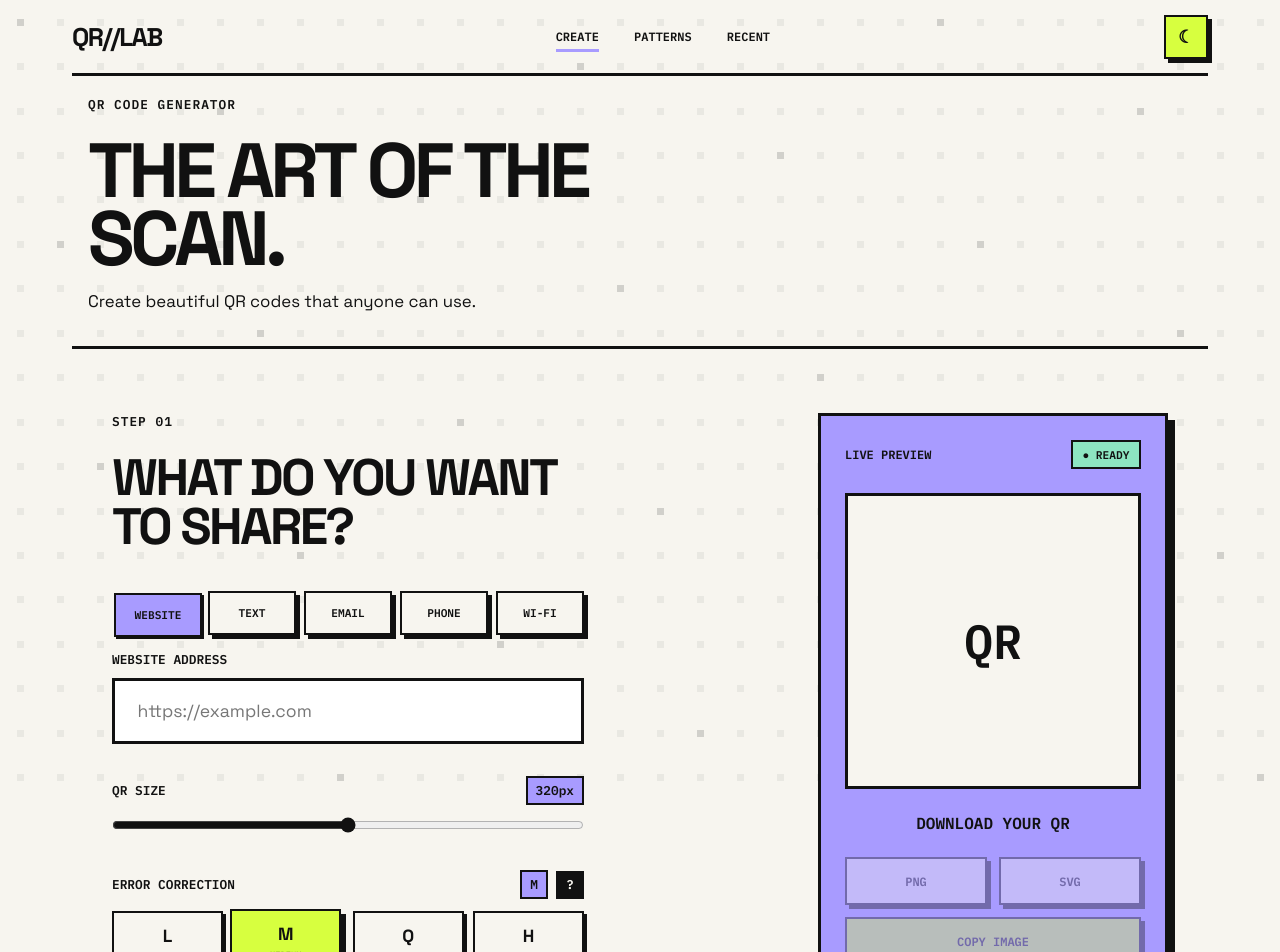
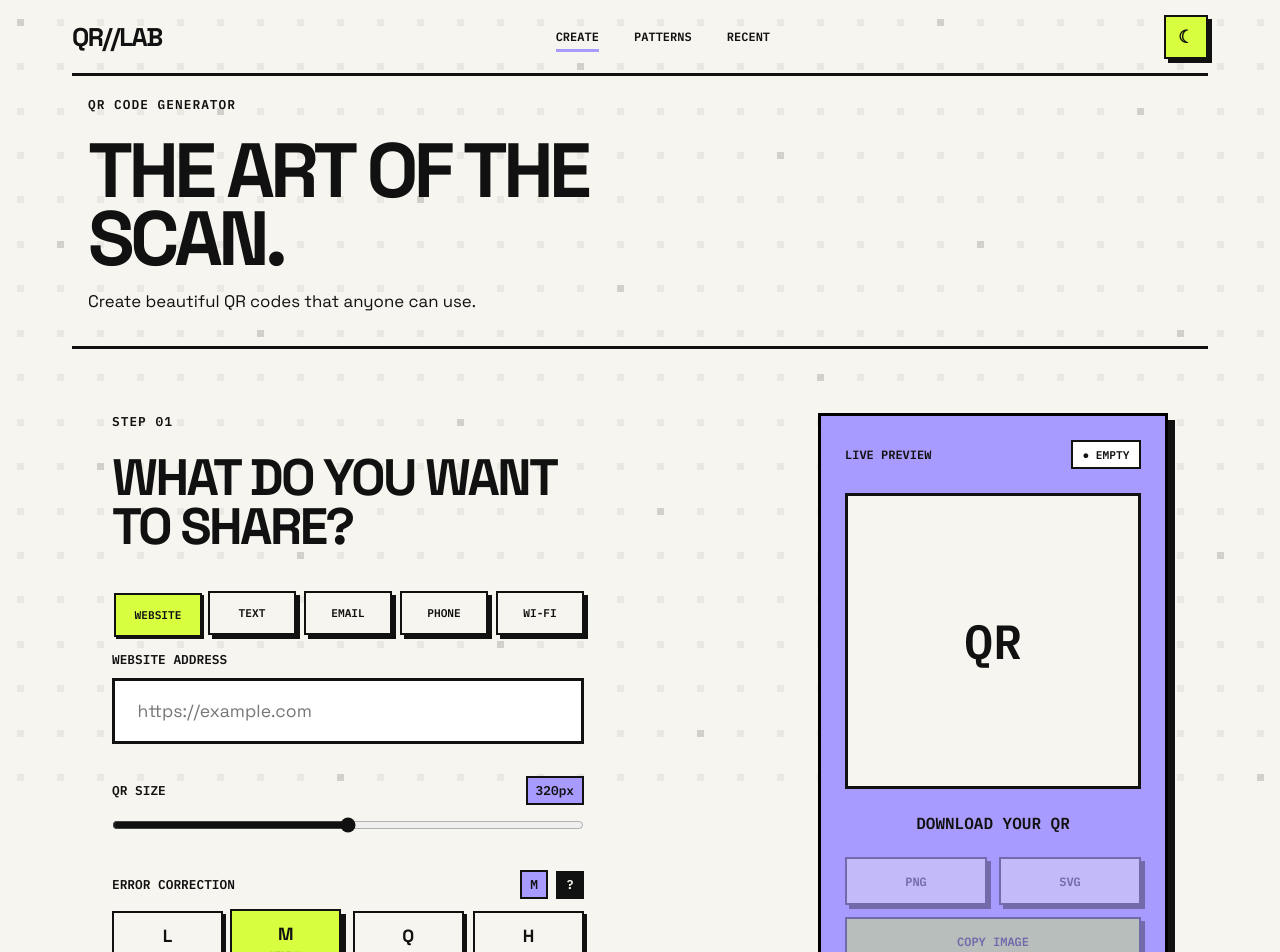
Before and after one commit to banananeo/QR_CODE_GENERATOR, a React (Vite) app: page / in a window 1280 px wide. Shown: the top 952 px of the page. Built offline with nearby package versions, Linux system fonts and the light colour scheme.

Commit message:
Added Scan Validation Checks

```diff
--- a/src/App.css
+++ b/src/App.css
@@ -234,7 +234,7 @@
   margin-top: 1rem;
 }
 
-.type-button,
+
 .input-group input,
 .status,
 .theme-button {
@@ -312,6 +312,7 @@
 
   border: var(--border-thick);
   box-shadow: var(--shadow-large);
+  border-color: #000000;
 
   padding: var(--space-md);
 }
@@ -436,7 +437,7 @@
 
 
 .type-button.active {
-  background-color: var(--color-lavender);
+  background-color: var(--color-acid);
   color: #111111;
 
   transform: translate(2px, 2px);
@@ -1390,7 +1391,7 @@
 }
 
 .pattern-card.active {
-  background-color: var(--color-lavender);
+  background-color: var(--color-acid);
 
   transform: translate(2px, 2px);
   box-shadow: 2px 2px 0 var(--color-black);
@@ -2210,8 +2211,91 @@
   color: var(--color-acid);
 }
 
-/* Recent card tag: light fill needs dark text, so use acid fill instead */
+
 .app.dark-mode .recent-card-index {
   background: var(--color-acid);
   color: #111111;
 }
+
+.app.dark-mode .type-button {
+  background: none;
+  color: #f7f5ef;
+}
+
+
+.app.dark-mode .type-button.active {
+  background-color: var(--color-acid);
+  color: black;
+}
+
+.app.app.dark-mode .qr-placeholder {
+  border: #000000;
+}
+
+.app.app.dark-mode .pattern-card.active {
+  background-color: var(--color-acid);
+  color: black;
+}
+
+.app.app.dark-mode .pattern-preview {
+  background-color: #111111;
+}
+
+/* Error Messages */
+.scan-warning {
+  margin-top: var(--space-sm);
+  padding: 0.75rem 0.9rem;
+
+  background: var(--color-acid);
+  color: #111111;
+
+  border: var(--border-thin);
+  box-shadow: 3px 3px 0 var(--color-black);
+
+  font-family: "IBM Plex Mono", monospace;
+  font-size: 0.68rem;
+  line-height: 1.5;
+}
+
+.scan-warning strong {
+  display: block;
+  margin-bottom: 0.4rem;
+  font-weight: 700;
+  letter-spacing: 0.04em;
+}
+
+.scan-warning ul {
+  padding-left: 1.1rem;
+}
+
+.scan-warning li+li {
+  margin-top: 0.3rem;
+}
+
+.scan-warning p {
+  margin: 0;
+}
+
+.scan-warning-error {
+  background: var(--color-pink);
+}
+
+.status-ok {
+  background-color: var(--color-mint);
+  color: #111111;
+}
+
+.status-warn {
+  background-color: var(--color-acid);
+  color: #111111;
+}
+
+.status-bad {
+  background-color: var(--color-pink);
+  color: #111111;
+}
+
+.status-empty {
+  background-color: var(--color-surface);
+  color: #111111;
+}
--- a/src/App.jsx
+++ b/src/App.jsx
@@ -1,8 +1,10 @@
 import "./App.css";
 import { useEffect, useRef, useState } from "react";
+import { getScanWarnings } from "./getScanWarnings";
 import {
   renderCustomQR,
   createCustomQRSVG,
+  getModuleCount,
 } from "./customQrRenderer";
 import InteractiveBackground from "./InteractiveBackground";
 
@@ -122,6 +124,14 @@ const qrPresets = [
     qrPattern: "diamond",
   },
 ];
+const normalizeUrl = (value) => {
+  const trimmed = value.trim();
+
+  // keep it as typed if it already has a scheme (http://, https://, ftp://)
+  return /^[a-z][a-z0-9+.-]*:\/\//i.test(trimmed)
+    ? trimmed
+    : `https://${trimmed}`;
+};
 
 /* ==================== MAIN ==================== */
 
@@ -171,14 +181,25 @@ function App() {
     }
 
     if (type === "website") {
+      if (/\s/.test(trimmed)) {
+        return "Website address can't contain spaces.";
+      }
+
       try {
-        const url = new URL(trimmed);
+        const url = new URL(normalizeUrl(trimmed));
 
         if (!["http:", "https:"].includes(url.protocol)) {
           return "Please enter a valid HTTP or HTTPS URL.";
         }
+
+        const labels = url.hostname.split(".");
+        const tld = labels[labels.length - 1];
+
+        if (labels.length < 2 || tld.length < 2) {
+          return "Please enter a valid website, like www.example.com";
+        }
       } catch {
-        return "Please enter a valid website URL.";
+        return "Please enter a valid website, like www.example.com";
       }
     }
 
@@ -232,6 +253,11 @@ function App() {
     if (selectedType === "phone") {
       return `tel:${content}`;
     }
+    if (selectedType === "website") {
+      return normalizeUrl(content);
+    }
+
+    return content;
 
     return content;
   })();
@@ -286,6 +312,32 @@ function App() {
   const [gradientStart, setGradientStart] = useState("#111111");
   const [gradientEnd, setGradientEnd] = useState("#A89BFF");
 
+  /* ==================== SCAN RELIABILITY ==================== */
+  const moduleCount = qrValue
+    ? getModuleCount(qrValue, errorCorrection)
+    : null;
+
+  const tooLong = Boolean(qrValue) && moduleCount === null;
+
+  const moduleSize = moduleCount
+    ? (qrSize - qrMargin * 2) / moduleCount
+    : Infinity;
+
+  const scanWarnings =
+    qrValue && !tooLong
+      ? getScanWarnings({
+        foregroundColor,
+        backgroundColor,
+        gradientEnabled,
+        gradientStart,
+        gradientEnd,
+        margin: qrMargin,
+        moduleSize,
+        pattern: qrPattern,
+        errorCorrection,
+      })
+      : [];
+
   /* ==================== PRESETS ==================== */
   const applyPreset = (preset) => {
     setForegroundColor(preset.foregroundColor);
@@ -325,7 +377,7 @@ function App() {
     let cancelled = false;
 
     const generateQR = async () => {
-      if (!qrCanvasRef.current || !qrValue) {
+      if (!qrCanvasRef.current || !qrValue || tooLong) {
         return;
       }
 
@@ -450,8 +502,10 @@ function App() {
     link.href = url;
 
     link.click();
+    setTimeout(() => {
+      URL.revokeObjectURL(url);
+    }, 1000);
 
-    URL.revokeObjectURL(url);
   };
 
   /* LOCAL STORAGE */
@@ -697,7 +751,6 @@ function App() {
                 }
               />
             </div>
-            {/* ==================== ERROR CORRECTION ==================== */}
 
             {/* ==================== ERROR CORRECTION ==================== */}
 
@@ -1189,9 +1242,23 @@ function App() {
                   LIVE PREVIEW
                 </span>
 
-                <span className="status">
-                  ● READY
-                </span>
+                {(() => {
+                  let label = "● SCANNABLE";
+                  let tone = "ok";
+
+                  if (!qrValue) {
+                    label = "● EMPTY";
+                    tone = "empty";
+                  } else if (error || tooLong) {
+                    label = "● INVALID";
+                    tone = "bad";
+                  } else if (scanWarnings.length > 0) {
+                    label = "● CHECK";
+                    tone = "warn";
+                  }
+
+                  return <span className={`status status-${tone}`}>{label}</span>;
+                })()}
               </div>
 
               {/* ==================== QR PREVIEW ==================== */}
@@ -1223,11 +1290,26 @@ function App() {
                   </span>
                 )}
               </div>
+              {tooLong && (
+                <div className="scan-warning scan-warning-error" role="alert">
+                  <strong>CONTENT TOO LONG</strong>
+                  <p>
+                    This much data can't fit in a QR code at this error correction level.
+                    Shorten it or lower the error correction.
+                  </p>
+                </div>
+              )}
 
-              {/* ==================== HIDDEN SVG SOURCE ==================== */}
-
-
-
+              {scanWarnings.length > 0 && (
+                <div className="scan-warning" role="status">
+                  <strong>⚠ SCAN WARNING</strong>
+                  <ul>
+                    {scanWarnings.map((warning) => (
+                      <li key={warning}>{warning}</li>
+                    ))}
+                  </ul>
+                </div>
+              )}
 
               {/* ==================== DOWNLOAD ==================== */}
 
--- a/src/customQrRenderer.js
+++ b/src/customQrRenderer.js
@@ -266,6 +266,7 @@ function moduleToSVG(
     }
 }
 
+
 export async function renderCustomQR({
     value,
     size = 320,
@@ -375,7 +376,7 @@ export function createCustomQRSVG({
     errorCorrection = "M",
     gradientEnabled = false,
     gradientStart = "#111111",
-    gradientEnd = "#A89BFF"
+    gradientEnd = "#A89BFF",
 }) {
     if (!value) return null;
 
@@ -386,22 +387,23 @@ export function createCustomQRSVG({
     const moduleCount = qr.modules.size;
     const availableSize = size - margin * 2;
     const moduleSize = availableSize / moduleCount;
+    const selectedPattern = PATTERN_TYPES[pattern] || "classic";
+
+    // parts must exist BEFORE anything is pushed into it
+    const parts = [];
+
+    parts.push(
+        `<svg xmlns="http://www.w3.org/2000/svg" width="${size}" height="${size}" viewBox="0 0 ${size} ${size}">`
+    );
+
     let moduleFill = foregroundColor;
+
     if (gradientEnabled) {
         parts.push(
             `<defs><linearGradient id="qr-gradient" gradientUnits="userSpaceOnUse" x1="${margin}" y1="${margin}" x2="${size - margin}" y2="${size - margin}"><stop offset="0" stop-color="${gradientStart}"/><stop offset="1" stop-color="${gradientEnd}"/></linearGradient></defs>`
         );
         moduleFill = "url(#qr-gradient)";
     }
-
-    const selectedPattern =
-        PATTERN_TYPES[pattern] || "classic";
-
-    const parts = [];
-
-    parts.push(
-        `<svg xmlns="http://www.w3.org/2000/svg" width="${size}" height="${size}" viewBox="0 0 ${size} ${size}">`
-    );
 
     parts.push(
         `<rect width="${size}" height="${size}" fill="${backgroundColor}"/>`
@@ -411,9 +413,6 @@ export function createCustomQRSVG({
         for (let column = 0; column < moduleCount; column++) {
             if (!qr.modules.get(row, column)) continue;
 
-            const x = margin + column * moduleSize;
-            const y = margin + row * moduleSize;
-
             const isFinderArea =
                 (column < 7 && row < 7) ||
                 (column >= moduleCount - 7 && row < 7) ||
@@ -421,45 +420,28 @@ export function createCustomQRSVG({
 
             if (isFinderArea) continue;
 
-            moduleToSVG(
-                parts,
-                selectedPattern,
-                x,
-                y,
-                moduleSize,
-                foregroundColor
-            );
+            const x = margin + column * moduleSize;
+            const y = margin + row * moduleSize;
+
+            // moduleFill instead of foregroundColor, so the gradient applies
+            moduleToSVG(parts, selectedPattern, x, y, moduleSize, moduleFill);
         }
     }
 
-    drawFinderSVG(
-        parts,
-        margin,
-        margin,
-        moduleSize,
-        foregroundColor,
-        backgroundColor
-    );
-
-    drawFinderSVG(
-        parts,
-        margin + (moduleCount - 7) * moduleSize,
-        margin,
-        moduleSize,
-        foregroundColor,
-        backgroundColor
-    );
-
-    drawFinderSVG(
-        parts,
-        margin,
-        margin + (moduleCount - 7) * moduleSize,
-        moduleSize,
-        foregroundColor,
-        backgroundColor
-    );
+    // Finder patterns stay solid (same as your canvas version)
+    drawFinderSVG(parts, margin, margin, moduleSize, foregroundColor, backgroundColor);
+    drawFinderSVG(parts, margin + (moduleCount - 7) * moduleSize, margin, moduleSize, foregroundColor, backgroundColor);
+    drawFinderSVG(parts, margin, margin + (moduleCount - 7) * moduleSize, moduleSize, foregroundColor, backgroundColor);
 
     parts.push("</svg>");
 
     return parts.join("");
 }
+export function getModuleCount(value, errorCorrection) {
+    try {
+        return QRCode.create(value, { errorCorrectionLevel: errorCorrection })
+            .modules.size;
+    } catch {
+        return null;
+    }
+}
--- /dev/null
+++ b/src/getScanWarnings.js
@@ -0,0 +1,66 @@
+// Relative luminance of a "#rrggbb" color (WCAG formula)
+const luminance = (hex) => {
+  const [r, g, b] = [1, 3, 5]
+    .map((i) => parseInt(hex.slice(i, i + 2), 16) / 255)
+    .map((v) => (v <= 0.03928 ? v / 12.92 : ((v + 0.055) / 1.055) ** 2.4));
+  return 0.2126 * r + 0.7152 * g + 0.0722 * b;
+};
+
+const contrastRatio = (a, b) => {
+  const [hi, lo] = [luminance(a), luminance(b)].sort((x, y) => y - x);
+  return (hi + 0.05) / (lo + 0.05);
+};
+
+export function getScanWarnings({
+  foregroundColor,
+  backgroundColor,
+  gradientEnabled,
+  gradientStart,
+  gradientEnd,
+  margin,
+  moduleSize,
+  pattern,
+  errorCorrection,
+}) {
+  const warnings = [];
+
+  // With gradient on, modules use the gradient colors and finders use the foreground
+  const darkSide = gradientEnabled
+    ? [foregroundColor, gradientStart, gradientEnd]
+    : [foregroundColor];
+
+  if (darkSide.some((c) => contrastRatio(c, backgroundColor) < 3)) {
+    warnings.push(
+      "Low contrast between the QR and its background. It may not scan."
+    );
+  }
+
+  if (darkSide.some((c) => luminance(c) > luminance(backgroundColor))) {
+    warnings.push(
+      "Light-on-dark (inverted) QR codes are not supported by many scanners."
+    );
+  }
+
+  if (margin < 8) {
+    warnings.push(
+      "The margin is very small. Scanners need clear space around the code."
+    );
+  }
+
+  if (moduleSize < 3) {
+    warnings.push(
+      "Modules are very small. Increase the size or shorten the content."
+    );
+  }
+
+  if (
+    ["dots", "diamond", "pixel", "grid", "rounded"].includes(pattern) &&
+    errorCorrection === "L"
+  ) {
+    warnings.push(
+      "This pattern with Low error correction is risky. Try Medium or higher."
+    );
+  }
+
+  return warnings;
+}
```
